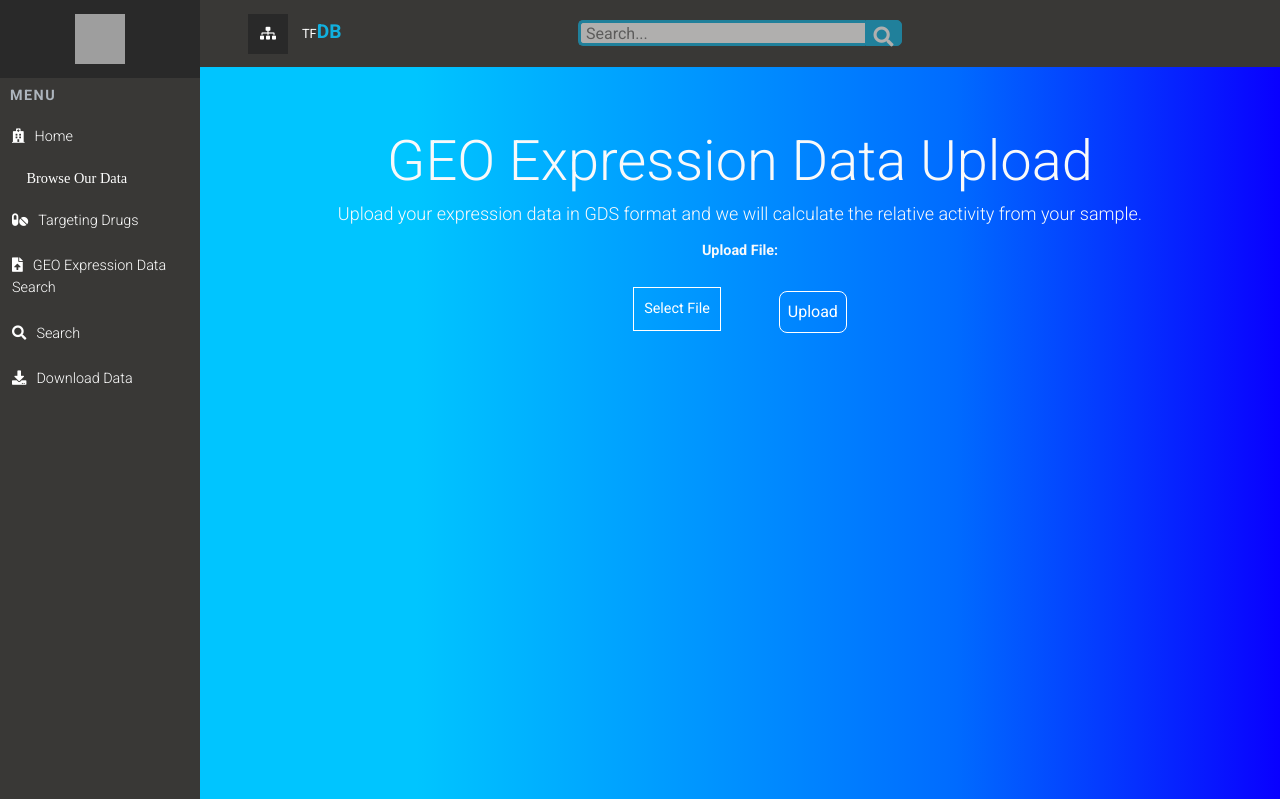
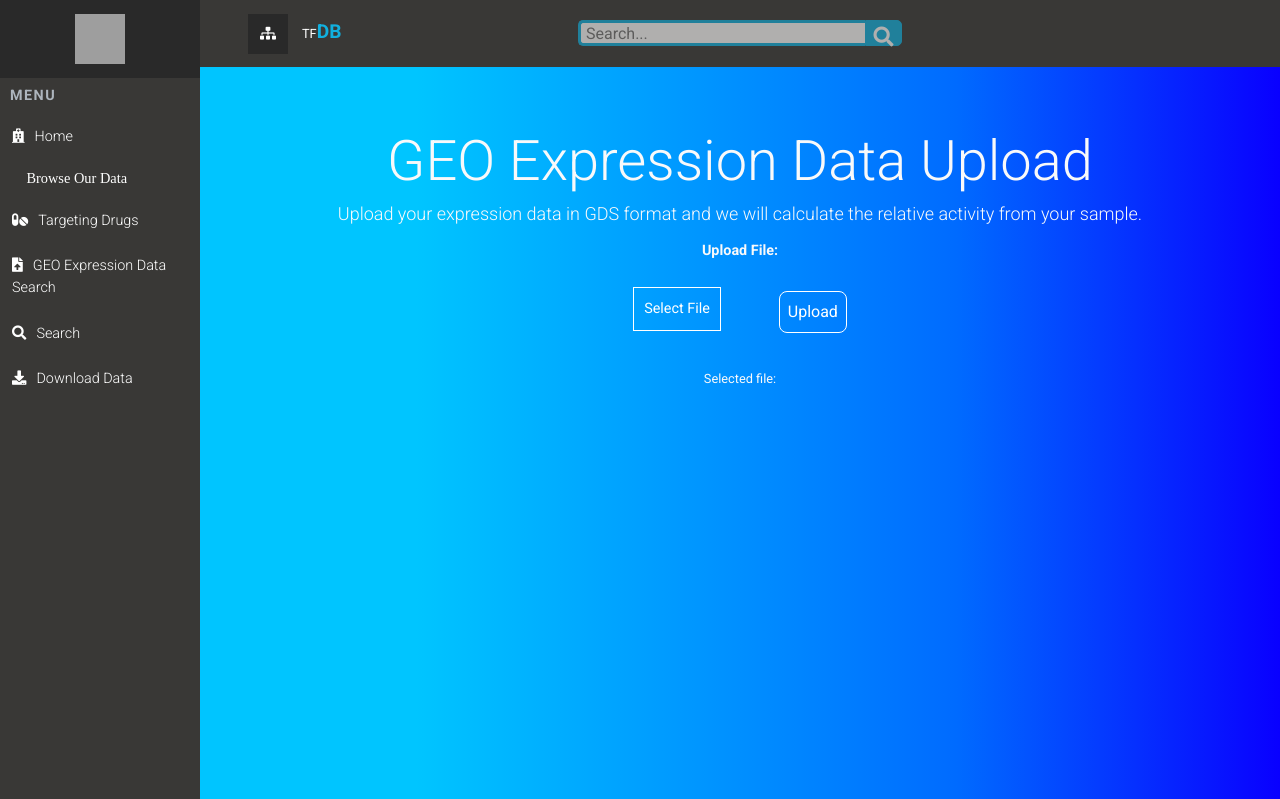
Before and after one commit to mfrahman123/testing, a Flask app: page /geo in a window 1280 px wide. Shown: the top 799 px of the page. Run offline with Flask 2, Linux system fonts and the light colour scheme; some libraries are stand-ins or nearby versions; grey boxes are pictures that could not be loaded.

Commit message:
updated for selected file showing

```diff
--- a/templates/GEO.html
+++ b/templates/GEO.html
@@ -17,9 +17,15 @@
                 <div style="padding-top: 20px">
                 <!--label for file choosing and hiding original button-->
                     <label for="upload" class="btn" style="font: Roboto; background-color: transparent; border-width: thin; border-color: #ffffff; border-style: solid; color: #fff; padding: 10px; align-self: center">Select File</label>
-                        <input id="upload" type = "file" name = "file" style=" visibility: hidden; width: 50px"/>
+                        <input id="upload" type = "file" name = "file" onchange="javascript:updateList()" style=" visibility: hidden; width: 50px"/>
                 <!--upload button-->
                  <input type = "submit" value = "Upload"  style="border-radius:8px; font: Roboto; background-color: transparent; border-color: #ffffff; border-style: solid; border-width: thin; color: #fff; padding: 8px"/>
+                    <!--show selected file-->
+                    <div class="container" style="margin-top: 30px">
+                    <p style="font-size: .8em">Selected file:</p>
+                    <div id="fileList" style="display: inline"></div>
+                    </div>
+
                 </div>
             </form>
 
--- a/templates/base.html
+++ b/templates/base.html
@@ -145,6 +145,17 @@
 
  <script src="{{ url_for('static',filename='vendor/malihu-custom-scrollbar-plugin/jquery.mCustomScrollbar.concat.min.js') }}"> </script>
 
+ <!--for showing selected file-->
+ <script>
+    updateList = function() {
+        var input = document.getElementById('upload');
+        var output = document.getElementById('fileList');
+        var children = "";
+        for (var i = 0; i < input.files.length; ++i) {
+            children += '<p>' + input.files.item(i).name + '</p>';
+        }
+        output.innerHTML = '<p>'+children+'</p>';
+}</script>
 
          <!--DataTables-->
       <script type="text/javascript" charset="utf8" src="https://cdn.datatables.net/1.10.23/js/jquery.dataTables.js"></script>
```
